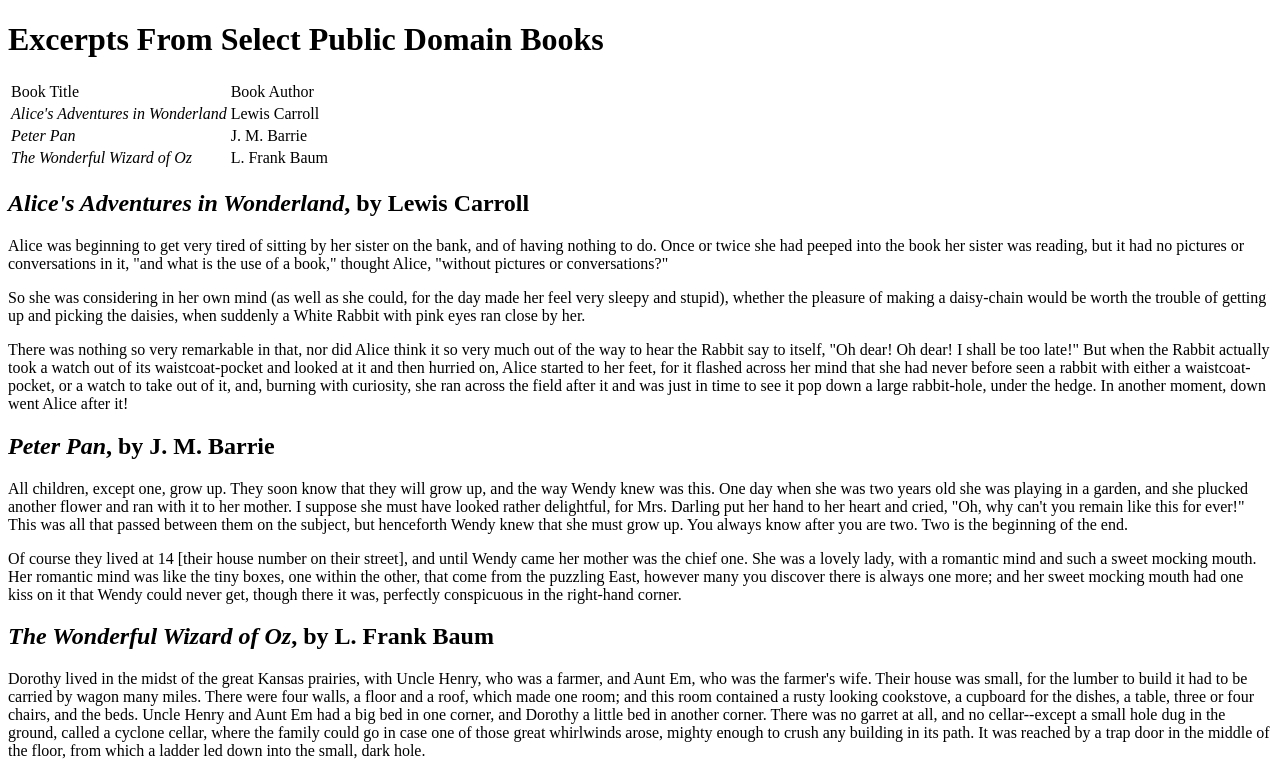
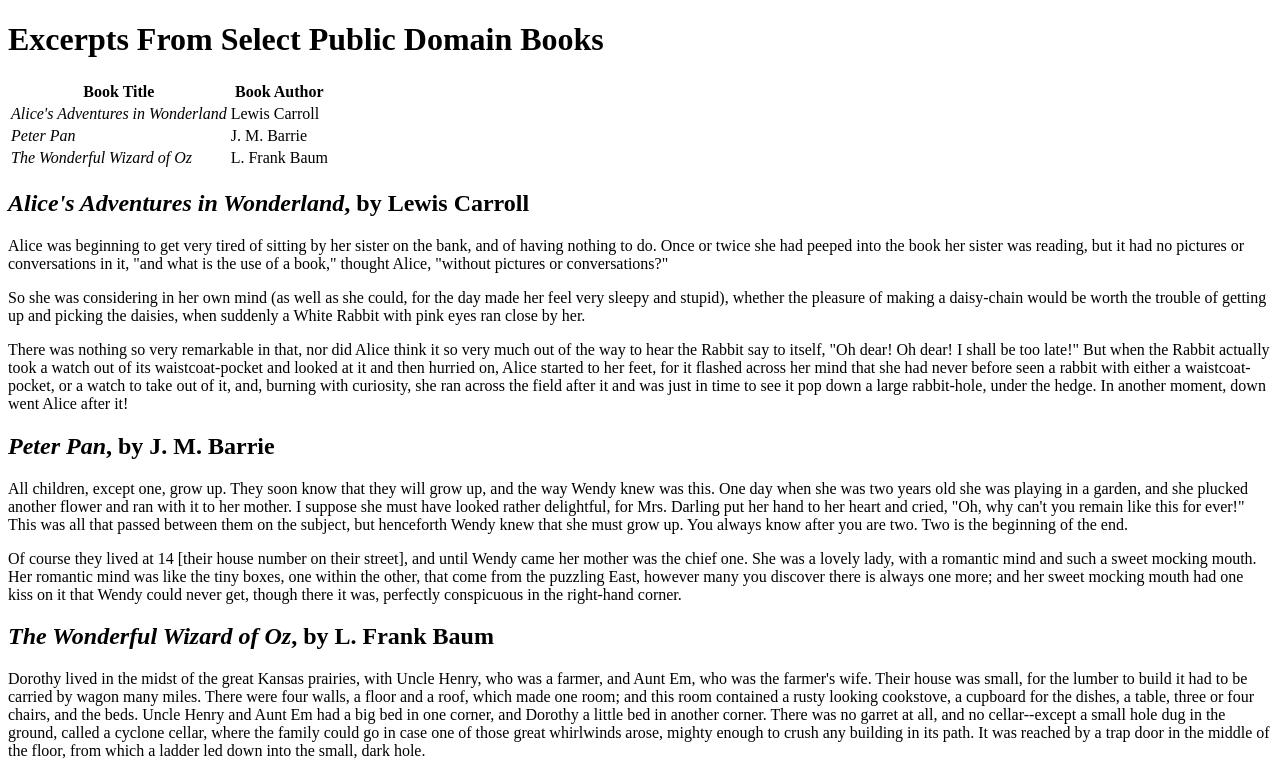
Before and after one commit to jxue17/webdev_lab3, a plain HTML site: page index.html in a window 1280 px wide. Shown: the top 773 px of the page. Drawn offline with Linux system fonts and the light colour scheme.

Commit message:
fixed spaces and the tables

```diff
--- a/index.html
+++ b/index.html
@@ -3,13 +3,13 @@
 <head>
   <meta charset="UTF-8">
   <title>Excerpts From Select Public Domain Books</title>
-<head>
+</head>
 <body>
   <h1>Excerpts From Select Public Domain Books</h1>
   <table>
     <tr>
-	  <td>Book Title</td>
-	  <td>Book Author</td>
+      <th>Book Title</th>
+      <th>Book Author</th>
     </tr>
     <tr>
       <td><em>Alice's Adventures in Wonderland</em></td>
```
Lines whose indentation alone changed are shown as unchanged.
